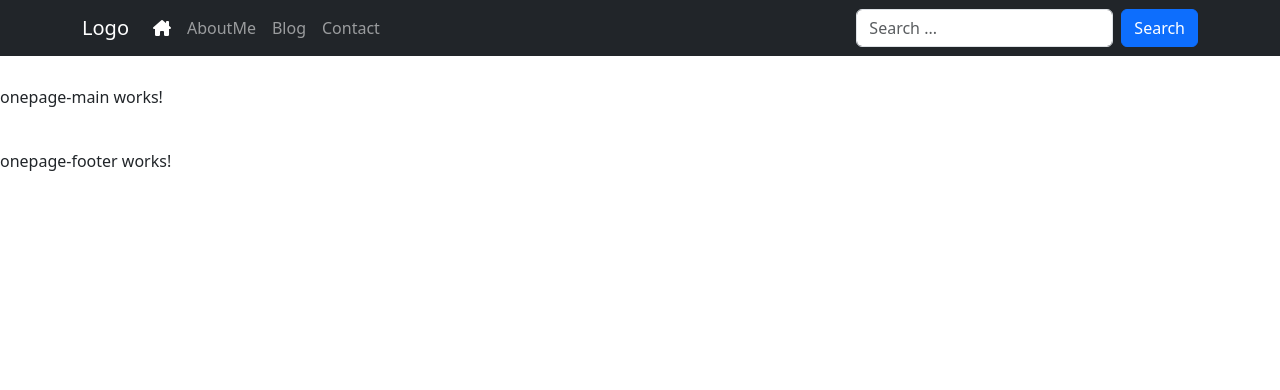
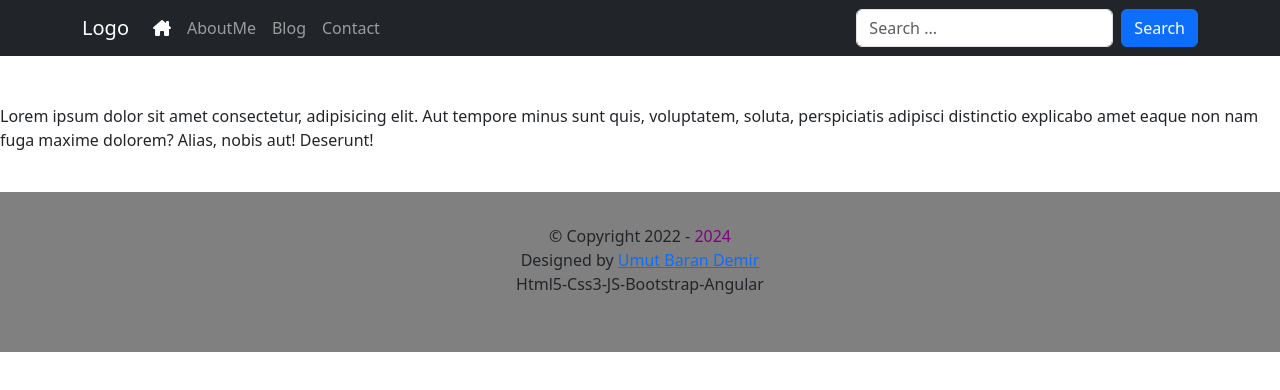
Before and after one commit to umutbarandemir/angular-onepage, an Angular app: page / in a window 1280 px wide. Shown: the top 390 px of the page. Built offline with nearby package versions, Linux system fonts and the light colour scheme.

Commit message:
new navbar component and footer

```diff
--- a/src/app/app.component.html
+++ b/src/app/app.component.html
@@ -1,10 +1,9 @@
-<div>
-  <!-- one way data binding -->
+<!-- <div>
   Project Name: <span class="text-primary">{{ projectName }}</span>
   <br />
   Merhabalar <span class="text-primary">{{ name }} - {{ surname }}</span>
 </div>
-<hr />
+<hr /> -->
 
 <app-onepage-header></app-onepage-header>
 <app-onepage-main></app-onepage-main>
--- /dev/null
+++ b/src/app/navbar/navbar.component.html
@@ -0,0 +1,87 @@
+<nav class="navbar navbar-expand-md fixed-top navbar-dark bg-dark">
+    <div class="container">
+      <!-- <a class="navbar-brand" href="#">{{navBar.logo.logoName}}</a> -->
+
+      <a class="navbar-brand" href="#">
+        {{navBar.logo.logoName}}
+        <!-- <img class="rounded-circle w-25" [src]="navBar.logo.logoPicture" alt=""> -->
+        <!-- <i [class]="navBar.logo.logoFontAwesome"></i> -->
+      </a>
+      <button
+        class="navbar-toggler d-lg-none"
+        type="button"
+        data-bs-toggle="collapse"
+        data-bs-target="#collapsibleNavId"
+        aria-controls="collapsibleNavId"
+        aria-expanded="false"
+        aria-label="Toggle navigation"
+      >
+        <span class="navbar-toggler-icon"></span>
+      </button>
+      <div class="collapse navbar-collapse" id="collapsibleNavId">
+        <ul class="navbar-nav me-auto mt-2 mt-lg-0">
+          <li class="nav-item">
+            <a
+              class="nav-link active"
+              href="{{ navBar.navbar[0].link }}"
+              aria-current="page"
+            >
+              <!-- {{homePage}} -->
+              <!-- {{navBar.navbar[0].name}}  -->
+              <!-- Property Binding Yapalım -->
+              <!-- <i class={{navBar.navbar[0].fontAwesome}}></i>  -->
+              <i [class]="navBar.navbar[0].fontAwesome"></i>
+              <span class="visually-hidden">(current)</span></a
+            >
+          </li>
+          <li class="nav-item">
+            <a class="nav-link" href="{{ navBar.navbar[1].link }}">
+              {{ navBar.navbar[1].name }}
+            </a>
+          </li>
+          <li class="nav-item">
+            <a class="nav-link" href="{{ navBar.navbar[2].link }}">
+              {{ navBar.navbar[2].name }}
+            </a>
+          </li>
+          <li class="nav-item">
+            <a class="nav-link" href="{{ navBar.navbar[3].link }}">
+              {{ navBar.navbar[3].name }}
+            </a>
+          </li>
+          <!-- <li class="nav-item dropdown">
+                      <a
+                          class="nav-link dropdown-toggle"
+                          href="#"
+                          id="dropdownId"
+                          data-bs-toggle="dropdown"
+                          aria-haspopup="true"
+                          aria-expanded="false"
+                          >Dropdown</a
+                      >
+                      <div
+                          class="dropdown-menu"
+                          aria-labelledby="dropdownId"
+                      >
+                          <a class="dropdown-item" href="#"
+                              >Action 1</a
+                          >
+                          <a class="dropdown-item" href="#"
+                              >Action 2</a
+                          >
+                      </div>
+                  </li> -->
+        </ul>
+        <form class="d-flex my-2 my-lg-0">
+          <input
+            class="form-control me-sm-2"
+            type="text"
+            [placeholder]="navBar.search.placeholder"
+          />
+          <button [class]="navBar.search.style" type="submit">
+            Search
+          </button>
+        </form>
+      </div>
+    </div>
+  </nav>
--- /dev/null
+++ b/src/app/navbar/navbar.component.ts
@@ -0,0 +1,52 @@
+import { Component } from '@angular/core';
+
+@Component({
+  selector: 'app-navbar',
+  standalone: true,
+  imports: [],
+  templateUrl: './navbar.component.html',
+  styleUrl: './navbar.component.css'
+})
+export class NavbarComponent {
+  homePage: String = 'Anasayfa 44';
+
+  // navBar:{}={};
+  navBar: {
+    isLogin: boolean;
+    logo: {
+      logoName: string;
+      logoFontAwesome: string;
+      logoPicture: string;
+      logoLink: string;
+      logoTitle: string;
+    };
+    navbar: any[]; //Array<any>
+    search: {
+      name:string,
+      placeholder:string,
+      type:string,
+      style:string,
+    };
+    } = {
+    isLogin: true,
+    logo: {
+      logoName: 'Logo',
+      logoFontAwesome: 'fa-solid fa-code-branch',
+      logoPicture: 'https://cdn.pixabay.com/photo/2014/12/27/15/40/office-581131_1280.jpg',
+      logoLink: '/',
+      logoTitle: 'Title',
+    },
+    navbar: [
+      { id: 1, name: 'Anasayfa', link: '/', fontAwesome: 'fa-solid fa-house-chimney'},
+      { id: 2, name: 'AboutMe', link: '/about-me', fontAwesome: 'font-2' },
+      { id: 3, name: 'Blog', link: '/blog', fontAwesome: 'font-3' },
+      { id: 4, name: 'Contact', link: '/contact', fontAwesome: 'font-4' },
+    ],
+    search: {
+      name: 'Search',
+      placeholder: 'Search ...',
+      type: 'text',
+      style:"btn btn-primary"
+    },
+  }; //navBar Object
+}
--- a/src/app/onepage-footer/onepage-footer.component.css
+++ b/src/app/onepage-footer/onepage-footer.component.css
@@ -0,0 +1,7 @@
+footer{
+    background-color: gray;
+    height: 10rem;
+    width: 100%;
+    text-align: center;
+    padding: 2rem;
+}
--- a/src/app/onepage-footer/onepage-footer.component.html
+++ b/src/app/onepage-footer/onepage-footer.component.html
@@ -1 +1,13 @@
-<p>onepage-footer works!</p>
+<footer id="footer_id">
+    <div>
+      &copy; Copyright 2022 -
+      <span id="footer_date_id" style="color:purple;">{{currentYear}}</span>
+
+      <!-- inline css -->
+      <span style="display: block">
+        Designed by
+        <a href="#">Umut Baran Demir</a>
+      </span>
+      <p>Html5-Css3-JS-Bootstrap-Angular</p>
+    </div>
+  </footer>
--- a/src/app/onepage-footer/onepage-footer.component.ts
+++ b/src/app/onepage-footer/onepage-footer.component.ts
@@ -8,5 +8,17 @@ import { Component } from '@angular/core';
   styleUrl: './onepage-footer.component.css'
 })
 export class OnepageFooterComponent {
+    currentYear:number;
+
+    // ngOnInit(): void {
+    //   const currentDate = new Date();
+    //   this.currentYear = currentDate.getFullYear();
+    // }
+
+    constructor(){
+      const currentDate = new Date();
+      this.currentYear= currentDate.getFullYear();
+    }
+
 
 }
--- a/src/app/onepage-header/onepage-header.component.html
+++ b/src/app/onepage-header/onepage-header.component.html
@@ -1,87 +1 @@
-<nav class="navbar navbar-expand-md fixed-top navbar-dark bg-dark">
-    <div class="container">
-      <!-- <a class="navbar-brand" href="#">{{navBar.logo.logoName}}</a> -->
-
-      <a class="navbar-brand" href="#">
-        {{navBar.logo.logoName}}
-        <!-- <img class="rounded-circle w-25" [src]="navBar.logo.logoPicture" alt=""> -->
-        <!-- <i [class]="navBar.logo.logoFontAwesome"></i> -->
-      </a>
-      <button
-        class="navbar-toggler d-lg-none"
-        type="button"
-        data-bs-toggle="collapse"
-        data-bs-target="#collapsibleNavId"
-        aria-controls="collapsibleNavId"
-        aria-expanded="false"
-        aria-label="Toggle navigation"
-      >
-        <span class="navbar-toggler-icon"></span>
-      </button>
-      <div class="collapse navbar-collapse" id="collapsibleNavId">
-        <ul class="navbar-nav me-auto mt-2 mt-lg-0">
-          <li class="nav-item">
-            <a
-              class="nav-link active"
-              href="{{ navBar.navbar[0].link }}"
-              aria-current="page"
-            >
-              <!-- {{homePage}} -->
-              <!-- {{navBar.navbar[0].name}}  -->
-              <!-- Property Binding Yapalım -->
-              <!-- <i class={{navBar.navbar[0].fontAwesome}}></i>  -->
-              <i [class]="navBar.navbar[0].fontAwesome"></i>
-              <span class="visually-hidden">(current)</span></a
-            >
-          </li>
-          <li class="nav-item">
-            <a class="nav-link" href="{{ navBar.navbar[1].link }}">
-              {{ navBar.navbar[1].name }}
-            </a>
-          </li>
-          <li class="nav-item">
-            <a class="nav-link" href="{{ navBar.navbar[2].link }}">
-              {{ navBar.navbar[2].name }}
-            </a>
-          </li>
-          <li class="nav-item">
-            <a class="nav-link" href="{{ navBar.navbar[3].link }}">
-              {{ navBar.navbar[3].name }}
-            </a>
-          </li>
-          <!-- <li class="nav-item dropdown">
-                      <a
-                          class="nav-link dropdown-toggle"
-                          href="#"
-                          id="dropdownId"
-                          data-bs-toggle="dropdown"
-                          aria-haspopup="true"
-                          aria-expanded="false"
-                          >Dropdown</a
-                      >
-                      <div
-                          class="dropdown-menu"
-                          aria-labelledby="dropdownId"
-                      >
-                          <a class="dropdown-item" href="#"
-                              >Action 1</a
-                          >
-                          <a class="dropdown-item" href="#"
-                              >Action 2</a
-                          >
-                      </div>
-                  </li> -->
-        </ul>
-        <form class="d-flex my-2 my-lg-0">
-          <input
-            class="form-control me-sm-2"
-            type="text"
-            [placeholder]="navBar.search.placeholder"
-          />
-          <button [class]="navBar.search.style" type="submit">
-            Search
-          </button>
-        </form>
-      </div>
-    </div>
-  </nav>
+<app-navbar></app-navbar>
--- a/src/app/onepage-header/onepage-header.component.ts
+++ b/src/app/onepage-header/onepage-header.component.ts
@@ -1,6 +1,7 @@
 // import
 import { CommonModule } from '@angular/common';
 import { Component } from '@angular/core';
+import { NavbarComponent } from '../navbar/navbar.component';
 
 @Component({
   // html
@@ -10,7 +11,7 @@ import { Component } from '@angular/core';
   standalone: true,
 
   // modül ekleme
-  imports: [CommonModule],
+  imports: [CommonModule,NavbarComponent],
 
   // Html5 Url
   templateUrl: './onepage-header.component.html',
@@ -19,45 +20,5 @@ import { Component } from '@angular/core';
   styleUrl: './onepage-header.component.css',
 })
 export class OnepageHeaderComponent {
-  homePage: String = 'Anasayfa 44';
 
-  // navBar:{}={};
-  navBar: {
-    isLogin: boolean;
-    logo: {
-      logoName: string;
-      logoFontAwesome: string;
-      logoPicture: string;
-      logoLink: string;
-      logoTitle: string;
-    };
-    navbar: any[]; //Array<any>
-    search: {
-      name:string,
-      placeholder:string,
-      type:string,
-      style:string,
-    };
-    } = {
-    isLogin: true,
-    logo: {
-      logoName: 'Logo',
-      logoFontAwesome: 'fa-solid fa-code-branch',
-      logoPicture: 'https://cdn.pixabay.com/photo/2014/12/27/15/40/office-581131_1280.jpg',
-      logoLink: '/',
-      logoTitle: 'Title',
-    },
-    navbar: [
-      { id: 1, name: 'Anasayfa', link: '/', fontAwesome: 'fa-solid fa-house-chimney'},
-      { id: 2, name: 'AboutMe', link: '/about-me', fontAwesome: 'font-2' },
-      { id: 3, name: 'Blog', link: '/blog', fontAwesome: 'font-3' },
-      { id: 4, name: 'Contact', link: '/contact', fontAwesome: 'font-4' },
-    ],
-    search: {
-      name: 'Search',
-      placeholder: 'Search ...',
-      type: 'text',
-      style:"btn btn-primary"
-    },
-  }; //navBar Object
 } //end OnepageHeaderComponent
--- a/src/app/onepage-main/onepage-main.component.html
+++ b/src/app/onepage-main/onepage-main.component.html
@@ -1 +1,13 @@
-<p>onepage-main works!</p>
+<div id="main_id" style="margin-top:5rem;">
+    <main>
+        <section id="about_me_id">
+            <p>Lorem ipsum dolor sit amet consectetur, adipisicing elit. Aut tempore minus sunt quis, voluptatem, soluta, perspiciatis adipisci distinctio explicabo amet eaque non nam fuga maxime dolorem? Alias, nobis aut! Deserunt!</p>
+        </section>
+        <section id="blog_id">
+
+        </section>
+        <section id="contact_id">
+
+        </section>
+    </main>
+</div>
```
Also changed, not shown: src/app/navbar/navbar.component.css (added), 1 other file (tests, documents, lock files or other folders).
